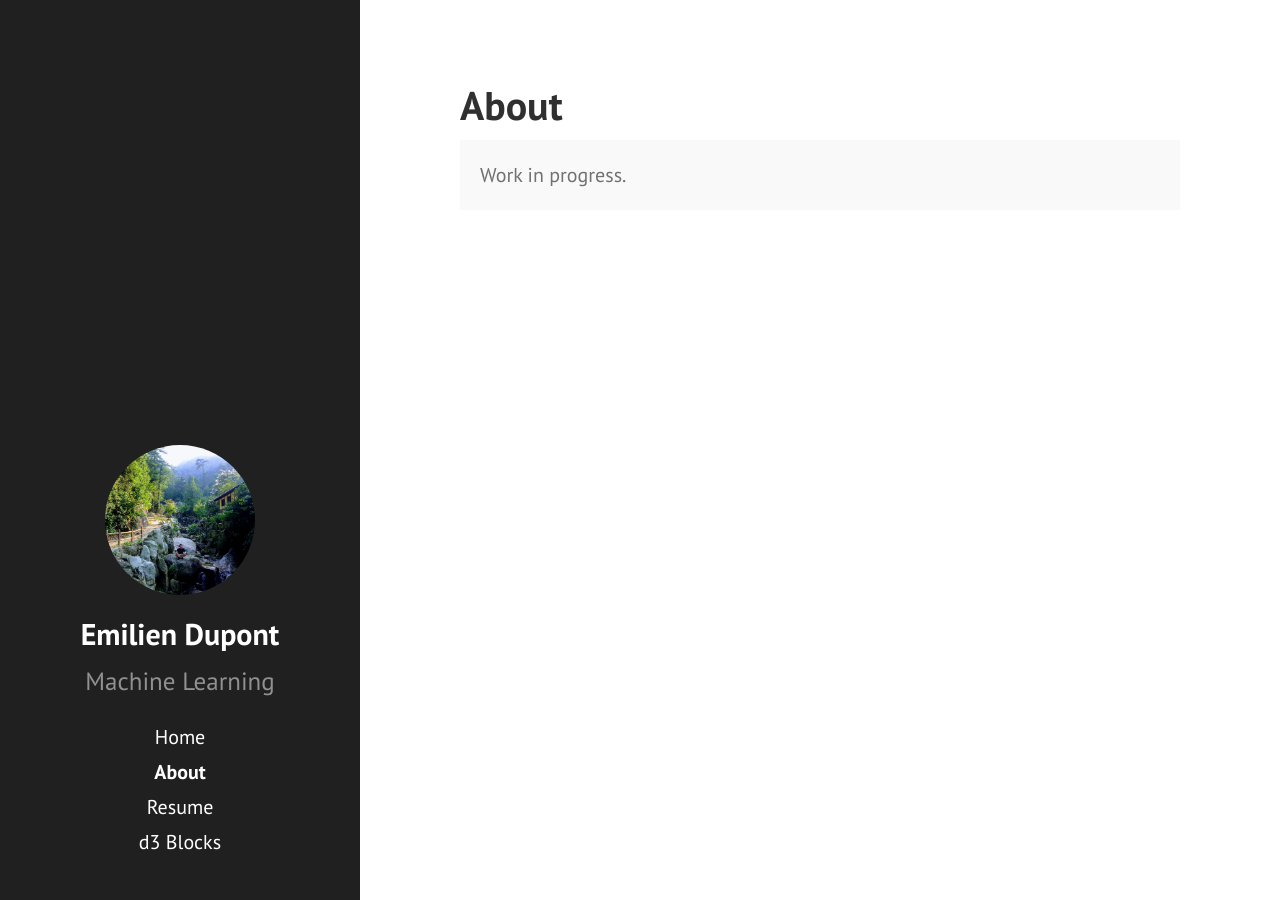
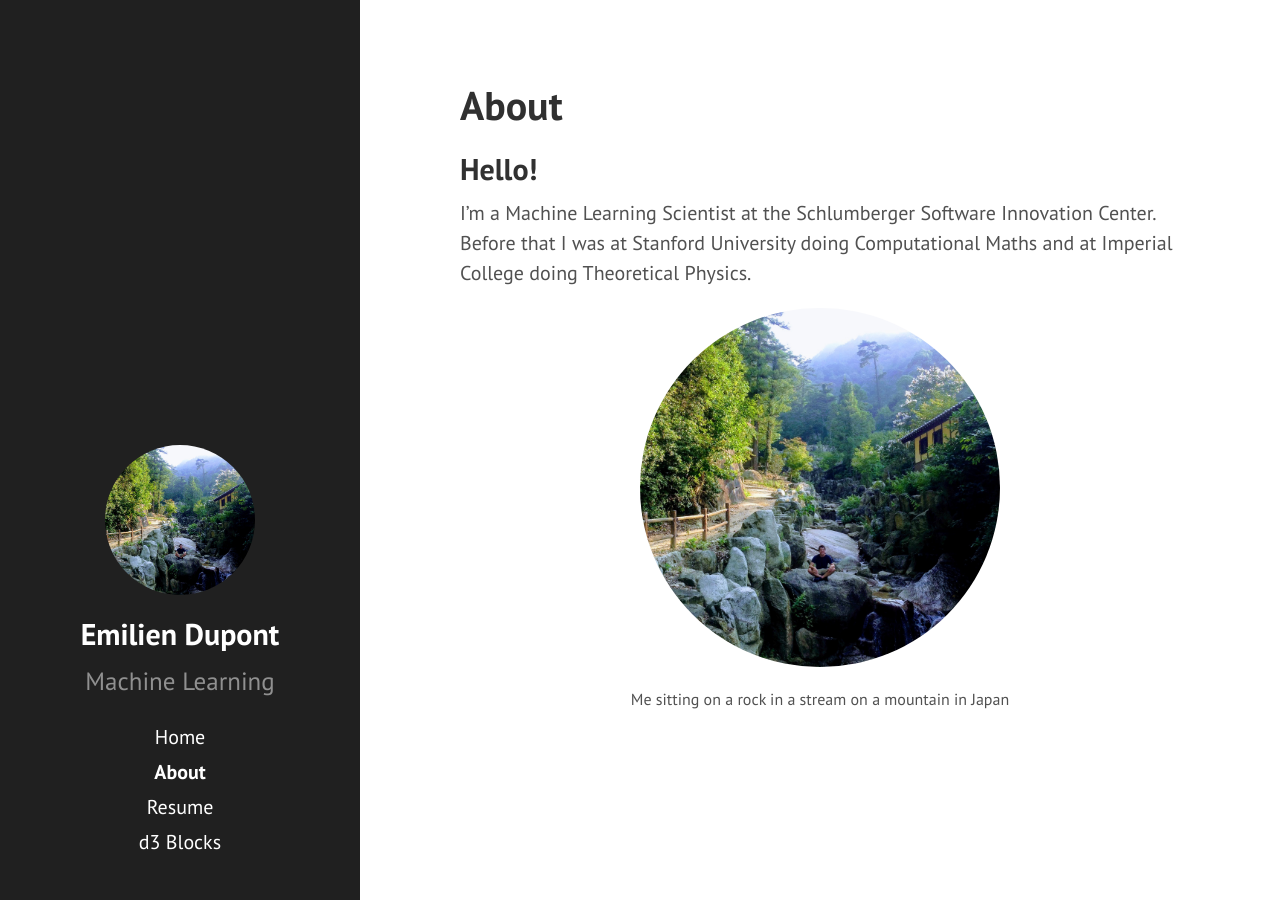
Before and after one commit to EmilienDupont/emiliendupont.github.io, a Jekyll site: the page built from about.md, in a window 1280 px wide. Built offline with Jekyll 4.4.1, drawn with Linux system fonts in a browser that asks for light colours.

Commit message:
:sparkles: updated about page

```diff
--- a/about.md
+++ b/about.md
@@ -3,6 +3,9 @@ layout: page
 title: About
 ---
 
-<p class="message">
-  Work in progress.
-</p>
+## Hello!
+
+I'm a Machine Learning Scientist at the Schlumberger Software Innovation Center. Before that I was at Stanford University doing Computational Maths and at Imperial College doing Theoretical Physics.
+
+<img src="{{ site.url }}/imgs/profile.jpg" style="align:center; margin: 0 auto; width:360px; border-radius: 50%;">
+<p style="text-align: center; font-size: 80%;">Me sitting on a rock in a stream on a mountain in Japan</p>
```
